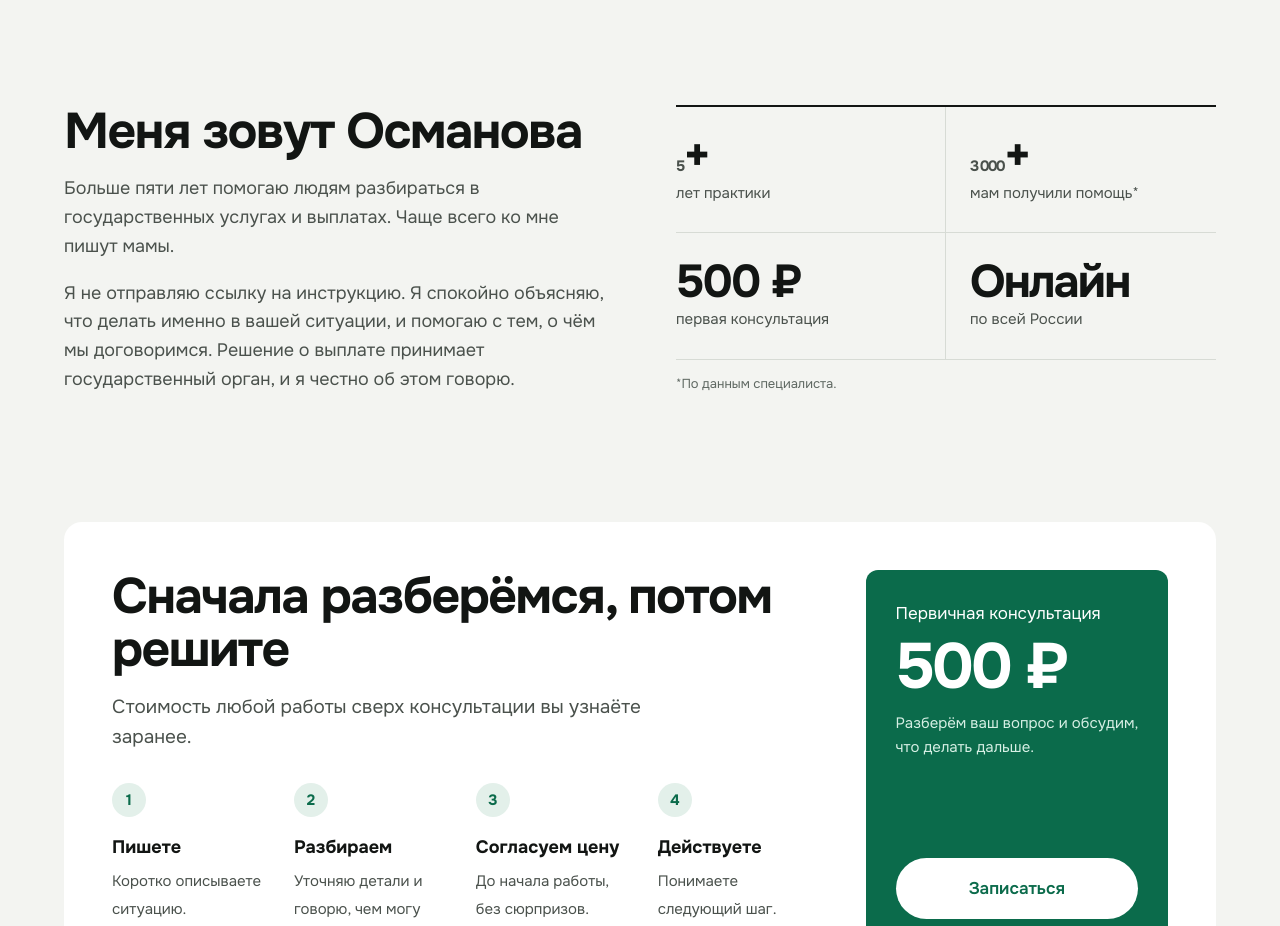
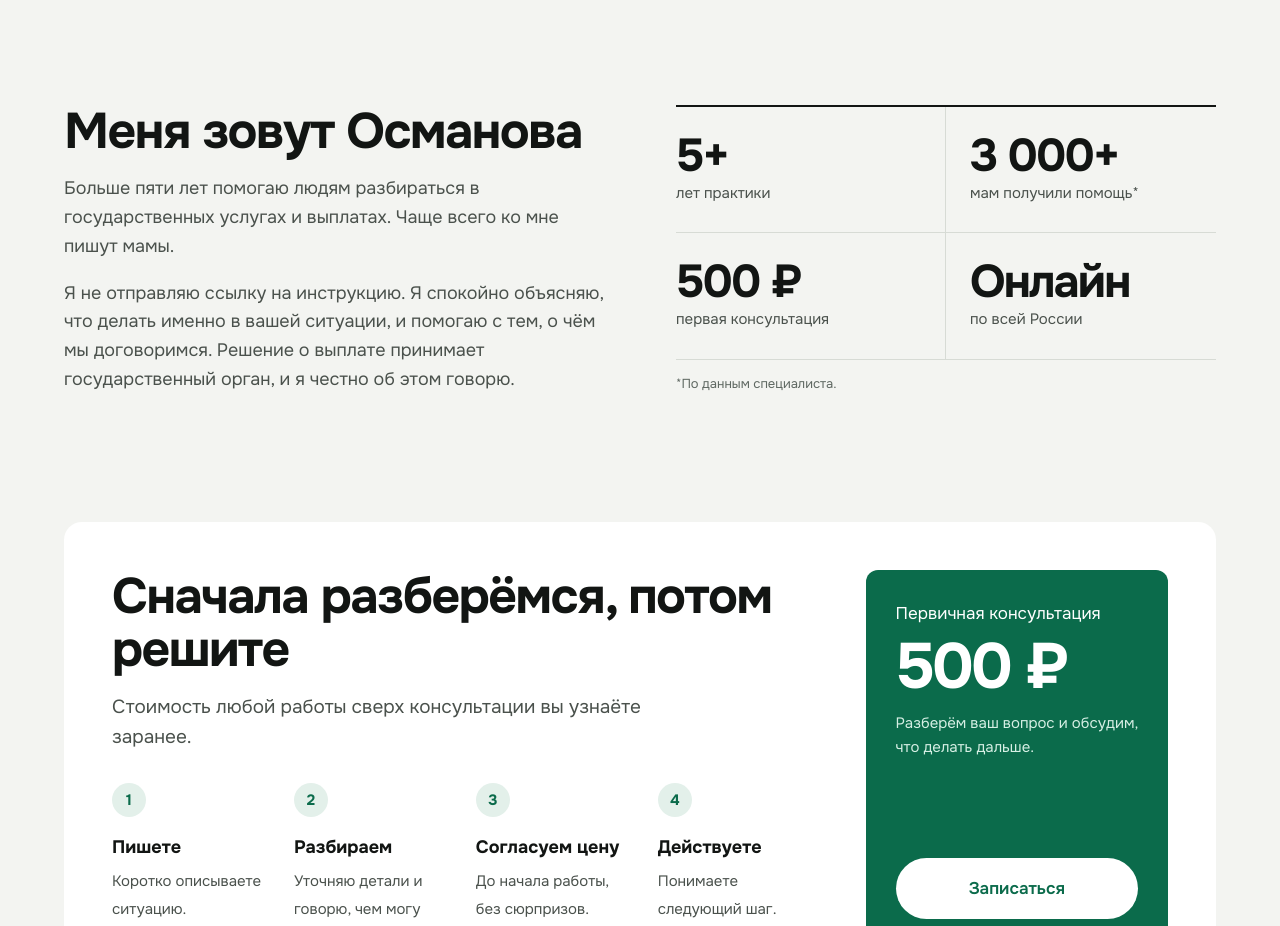
Before and after one commit to abdurahmanovzelimhan627-prog/osmanova-demo, a plain HTML site: page a/index.html in a window 1280 px wide. Shown: the part 1600-2526 px from the top of the page. Drawn offline with Linux system fonts and the light colour scheme.

Commit message:
Цифры счётчиков одного размера со знаком «+»
Co-Authored-By: Claude Opus 5.5 <noreply@anthropic.com>

```diff
--- a/a/index.html
+++ b/a/index.html
@@ -231,6 +231,9 @@ body.intro-on{overflow:hidden}
 .lightbox .lb-next{right:16px;top:50%;transform:translateY(-50%)}
 .lightbox .lb-count{position:fixed;left:0;right:0;bottom:18px;text-align:center;color:#fff;font-size:14px;opacity:.8}
 @media (prefers-reduced-motion:reduce){.intro{display:none}.anim .hero .wrap>*,.anim .hero .wrap>:first-child>*{opacity:1;transform:none}}
+
+/* Цифры счётчиков того же размера, что и знак «+» рядом */
+[data-count]{font-size:inherit!important;color:inherit!important;font-weight:inherit;letter-spacing:inherit}
 </style>
 </head>
 <body>
```
Also changed, not shown: b/index.html (+3 -0 lines).
